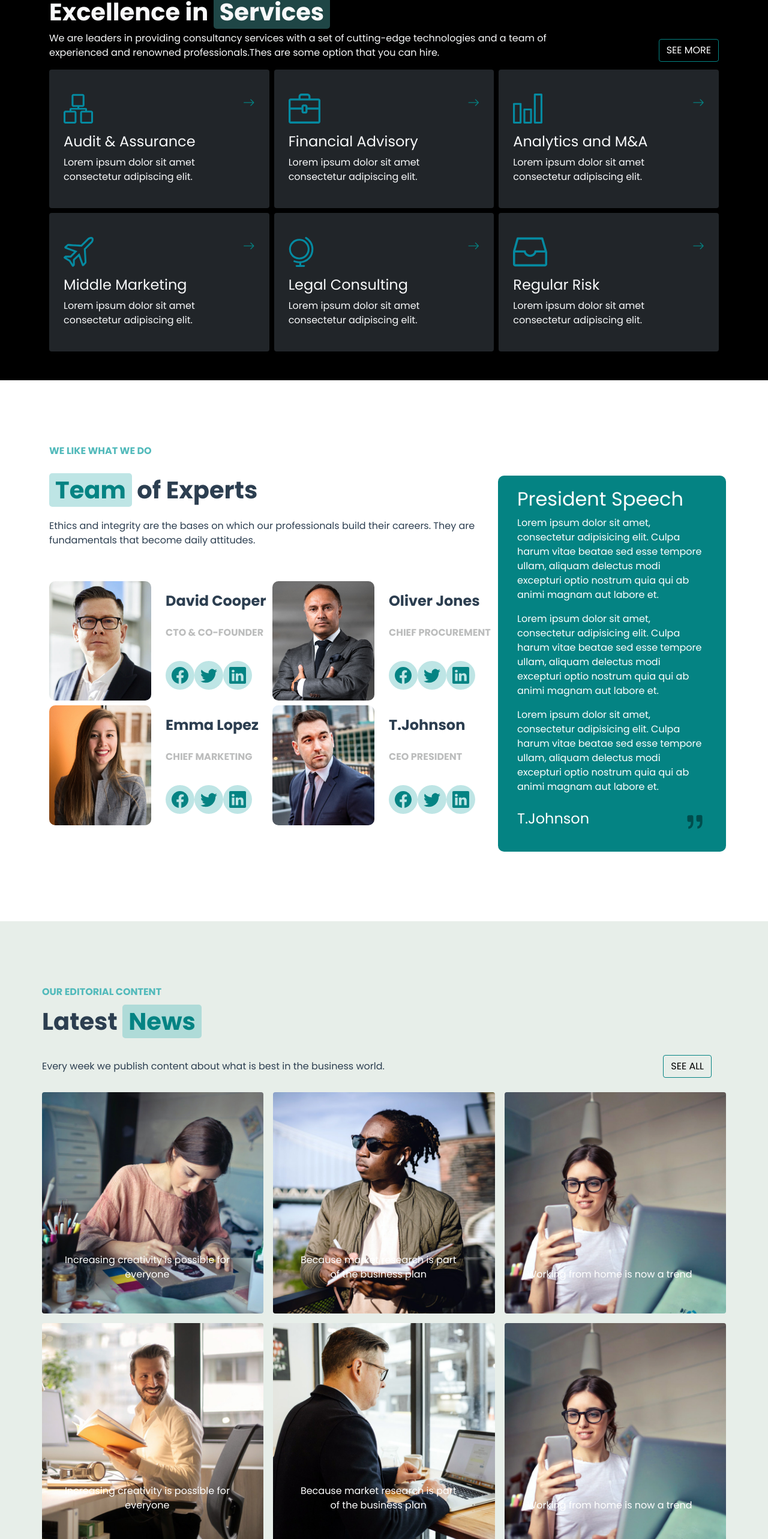
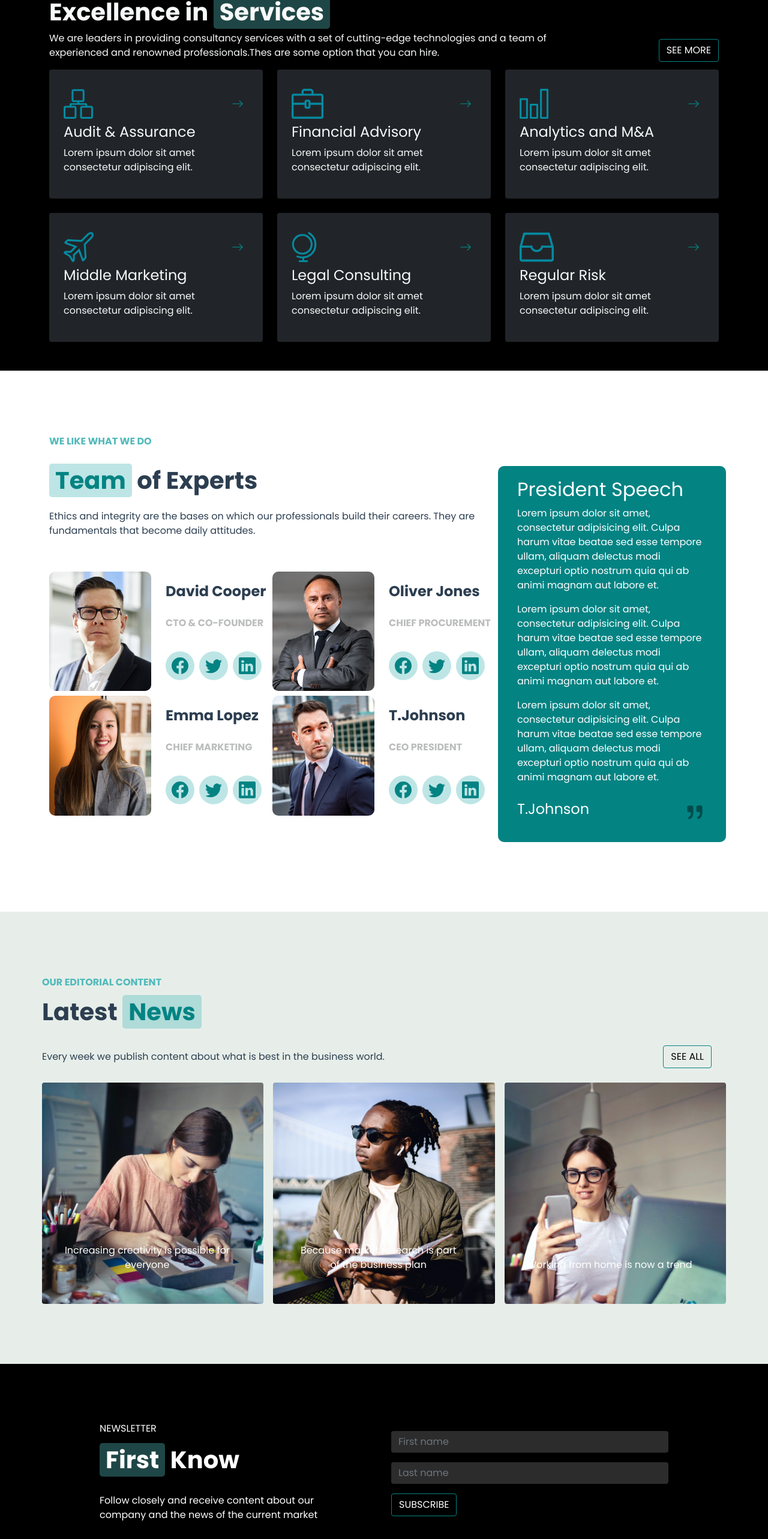
Before and after one commit to gioiascari/proj-html-vuejs, a Vue app: page / in a window 1280 px wide. Shown: the part 1971-4537 px from the top of the page at 60% size. Built offline with nearby package versions, Linux system fonts and the light colour scheme.

Commit message:
hover sezione business completato

```diff
--- a/src/components/BusinessArea.vue
+++ b/src/components/BusinessArea.vue
@@ -31,12 +31,16 @@
       </div>
       <!-- /BusinessArea top text -->
       <!-- Grid BusinessArea -->
-      <div class="row g-2">
-        <div class="col-4" v-for="(item, i) in title" :key="i">
+      <div class="row g-4">
+        <div class="col-4 overlay_g" v-for="(item, i) in title" :key="i">
           <div class="p-4 bg-dark rounded">
-            <div class="icon d-flex justify-content-between py-3">
+            <div
+              class="icon py-2 d-flex justify-content-between align-items-center"
+            >
               <img :src="require(`../assets/img/${item.icon}`)" alt="" />
-              <i class="bi bi-arrow-right"></i>
+              <div class="icon-g">
+                <i class="bi bi-arrow-right p-2"></i>
+              </div>
             </div>
 
             <div class="text">
@@ -99,7 +103,6 @@ export default {
 
 img {
   height: 50px;
-  color: $color-green;
   filter: invert(35%) sepia(80%) saturate(4880%) hue-rotate(164deg)
     brightness(89%) contrast(96%);
 }
@@ -107,4 +110,18 @@ i {
   color: $color-green;
   font-size: 20px;
 }
+.overlay_g:hover img {
+  filter: brightness(0) invert(1);
+}
+.overlay_g:hover i {
+  color: white;
+  background-color: $color-green;
+  border-radius: 50%;
+}
+.overlay_g:hover {
+  transform: translateY(-10px);
+}
+.overlay_g {
+  transition: transform 0.5s ease-in;
+}
 </style>
--- a/src/components/TeamArea.vue
+++ b/src/components/TeamArea.vue
@@ -57,7 +57,7 @@
                         v-for="(icon, j) in item.icon"
                         :key="j"
                         style="color: #048383"
-                        class="bg-opacity b-radius2"
+                        class="bg-opacity b-radius2 me-2"
                         font-scale="3"
                       ></b-icon>
                     </div>
--- a/src/components/TeamAreaBottom.vue
+++ b/src/components/TeamAreaBottom.vue
@@ -53,8 +53,6 @@ export default {
   name: "TeamAreaBottom.vue",
   data() {
     return {
-      showMore: 3,
-      isShow: false,
       news: [
         {
           image: "news-1.jpg",
@@ -62,18 +60,6 @@ export default {
         },
         {
           image: "news-2.jpg",
-          txt: "Because market research is part of the business plan",
-        },
-        {
-          image: "news-3.jpg",
-          txt: "Working from home is now a trend",
-        },
-        {
-          image: "news-4.jpg",
-          txt: "Increasing creativity is possible for everyone",
-        },
-        {
-          image: "news-5.jpg",
           txt: "Because market research is part of the business plan",
         },
         {
```
